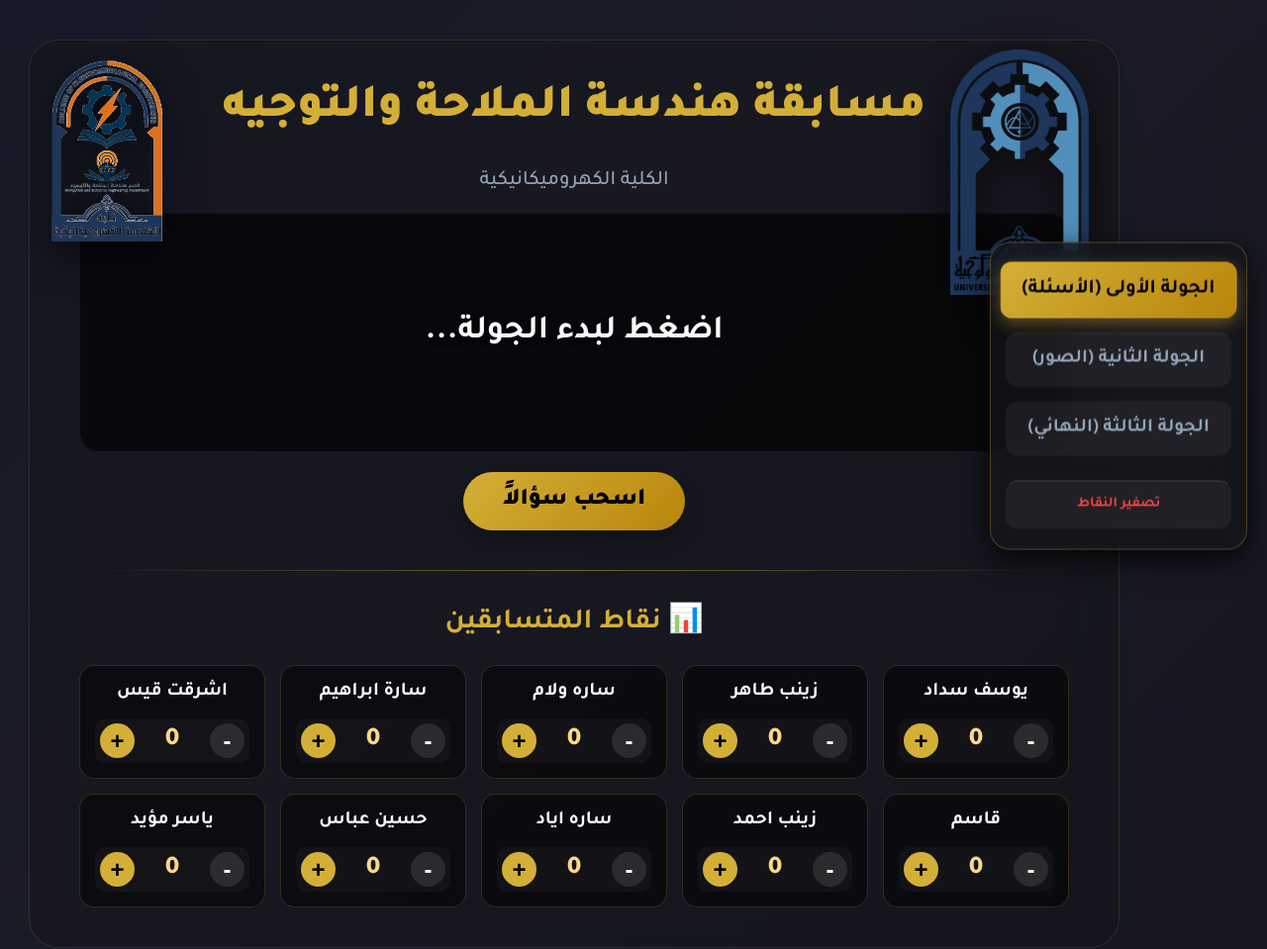
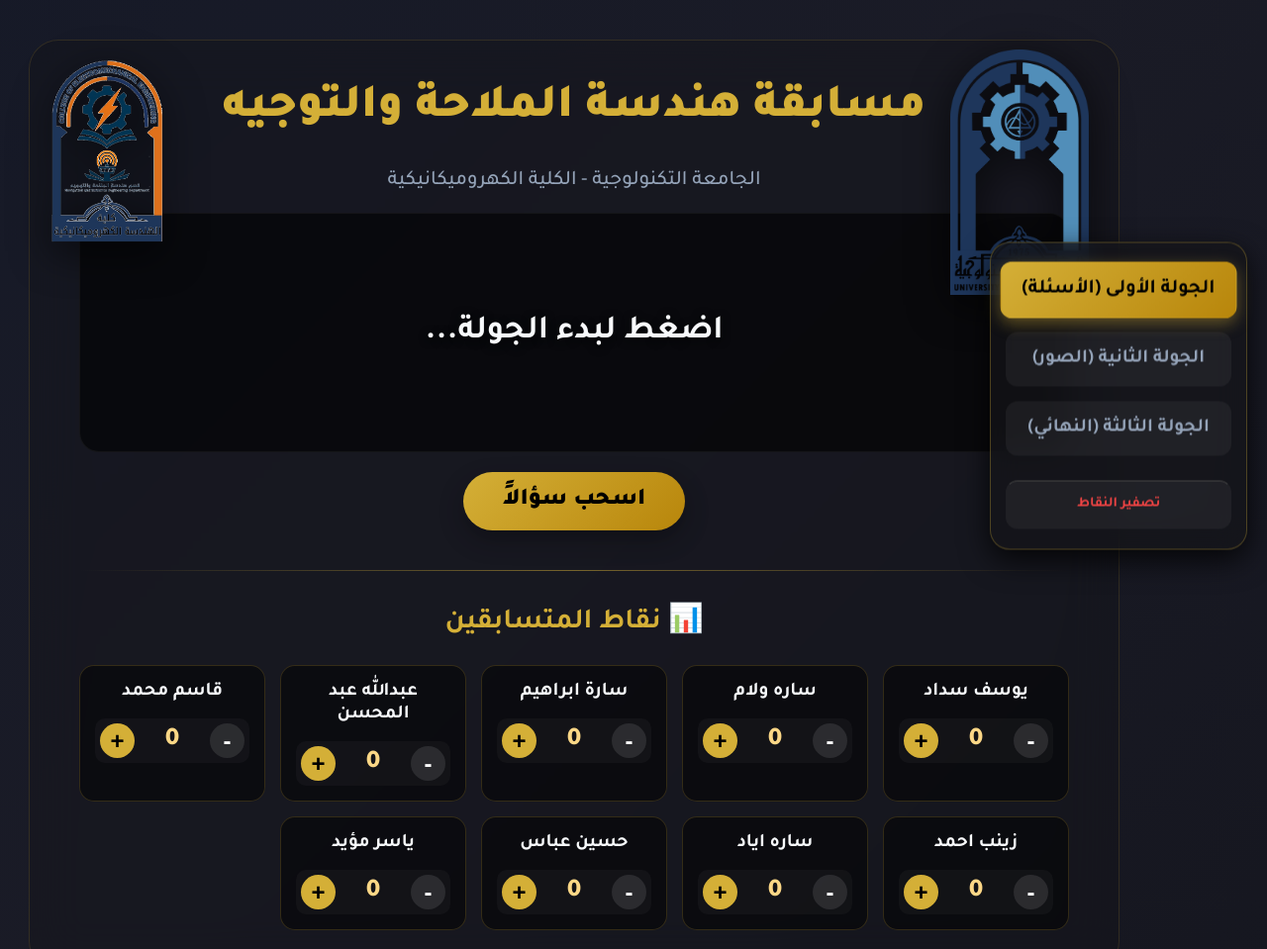
Before and after one commit to ATC5/8, a plain HTML site: page index.html in a window 1280 px wide. Shown: the top 959 px of the page at 99% size. Drawn offline with Linux system fonts and the light colour scheme.

Commit message:
Update index.html

```diff
--- a/index.html
+++ b/index.html
@@ -104,7 +104,7 @@
 
     <div class="main-container">
         <h1>مسابقة هندسة الملاحة والتوجيه</h1>
-        <div class="subtitle">الكلية الكهروميكانيكية</div>
+        <div class="subtitle">الجامعة التكنولوجية - الكلية الكهروميكانيكية</div>
 
         <div class="q-container" id="q-container">
             <div id="question-number"></div>
@@ -127,7 +127,7 @@
         const winSound = new Audio('https://assets.mixkit.co/active_storage/sfx/2000/2000-preview.mp3');
         tickSound.volume = 0.5; winSound.volume = 0.8;
 
-        const students = ["يوسف سداد", "زينب طاهر", "ساره ولام", "سارة ابراهيم", "اشرقت قيس", "قاسم", "زينب احمد", "ساره اياد", "حسين عباس", "ياسر مؤيد"];
+     const students = ["يوسف سداد", , "ساره ولام", "سارة ابراهيم", "عبدالله عبد المحسن", "قاسم محمد", "زينب احمد", "ساره اياد", "حسين عباس", "ياسر مؤيد"];
         let scores = JSON.parse(localStorage.getItem('contestScores')) || new Array(students.length).fill(0);
 
         function renderScoreboard() {
```
